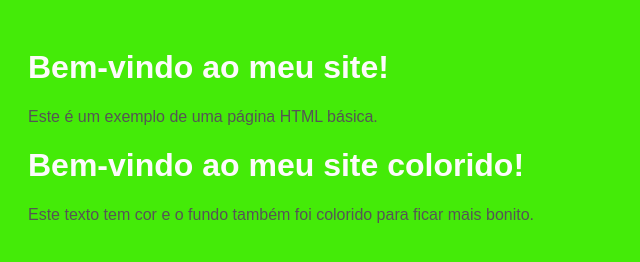
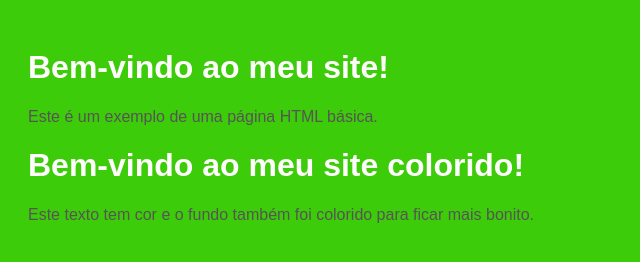
Before and after one commit to thaila25/Thailamartinez, a plain HTML site: page index.html in a window 1280 px wide. Shown: the whole page, without its empty margins (0-640 px from the left). Drawn offline with Linux system fonts and the light colour scheme.

Commit message:
cor e fundo

```diff
--- a/index.html
+++ b/index.html
@@ -16,7 +16,7 @@
     <title>Site Colorido</title>
     <style>
         body {
-            background-color: #44eb08; /* Cor de fundo, aqui um azul claro */
+            background-color: #3dcc09; /* Cor de fundo, aqui um azul claro */
             color: #000000; /* Cor do texto, aqui um cinza escuro */
             font-family: Arial, sans-serif; /* Fonte do texto */
             padding: 20px; /* Espaçamento interno */
```
